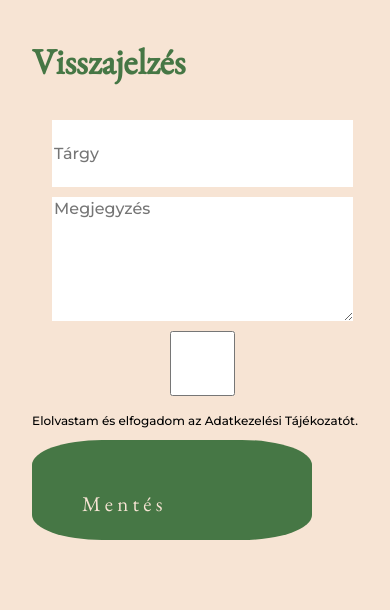
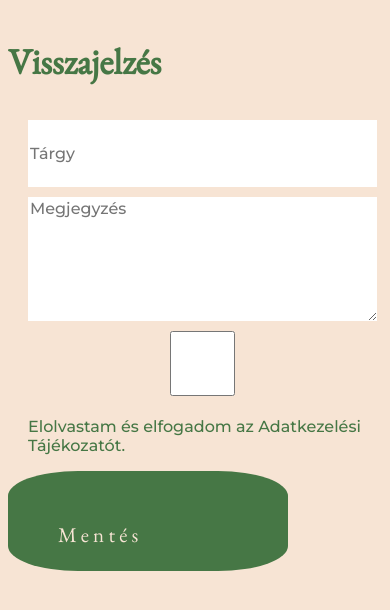
Before and after one commit to nikibzsl/uibuild-form-light, a plain HTML site: page frontend/index.html in a window 390 px wide. Drawn offline with nearby package versions, Linux system fonts and the light colour scheme.

Commit message:
finished

```diff
--- a/frontend/style.css
+++ b/frontend/style.css
@@ -13,6 +13,7 @@ section {
 h1 {
     font-family: 'EB Garamond', serif;
     font-size: 48px;
+    text-align: center;
     color: #467745;
 
   }
@@ -20,6 +21,7 @@ h1 {
   @media (max-width: 520px) {
     h1 {
       font-size: 36px;
+      text-align: left;
     }
   }
 
@@ -59,23 +61,30 @@ textarea {
 
 @media (max-width: 520px) {
     textarea {
-      width: 100% - 40px;
       margin-left: 20px;
     }
   }
 
-  .check {
+  #check {
       display: flex;
       font-family: 'EB Garamond', serif;
       border: none;
   }
 
+
 p {
     display: flex;
     flex-wrap: wrap;
     font-family: 'Montserrat', sans-serif;
-    font-size: 12px;
+    font-size: 16px;
+    color: #467745;
 }
+
+@media (max-width: 520px) {
+    p {
+      margin-left: 20px;
+    }
+  }
 
 
   button {
@@ -97,7 +106,4 @@ p {
     height: 80px;
 
     padding: 50px;
-
-
-
   }
```
